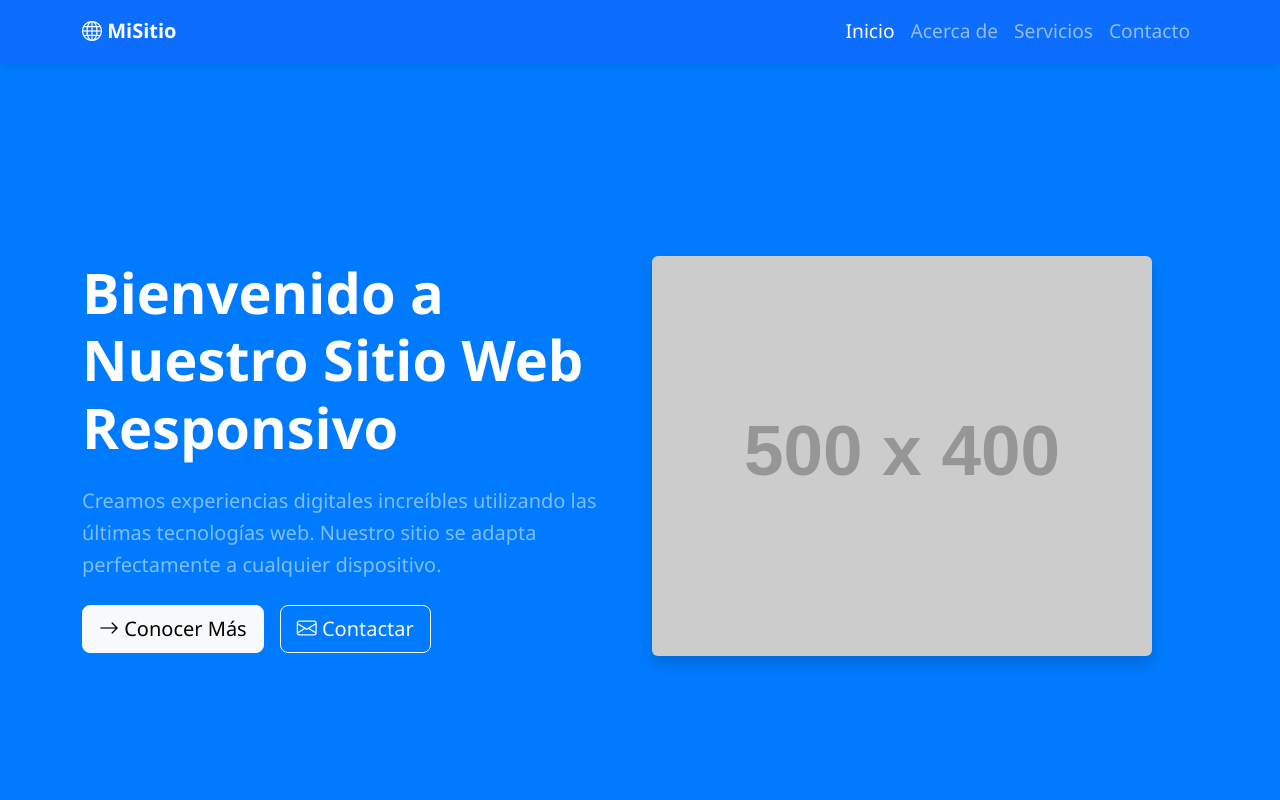
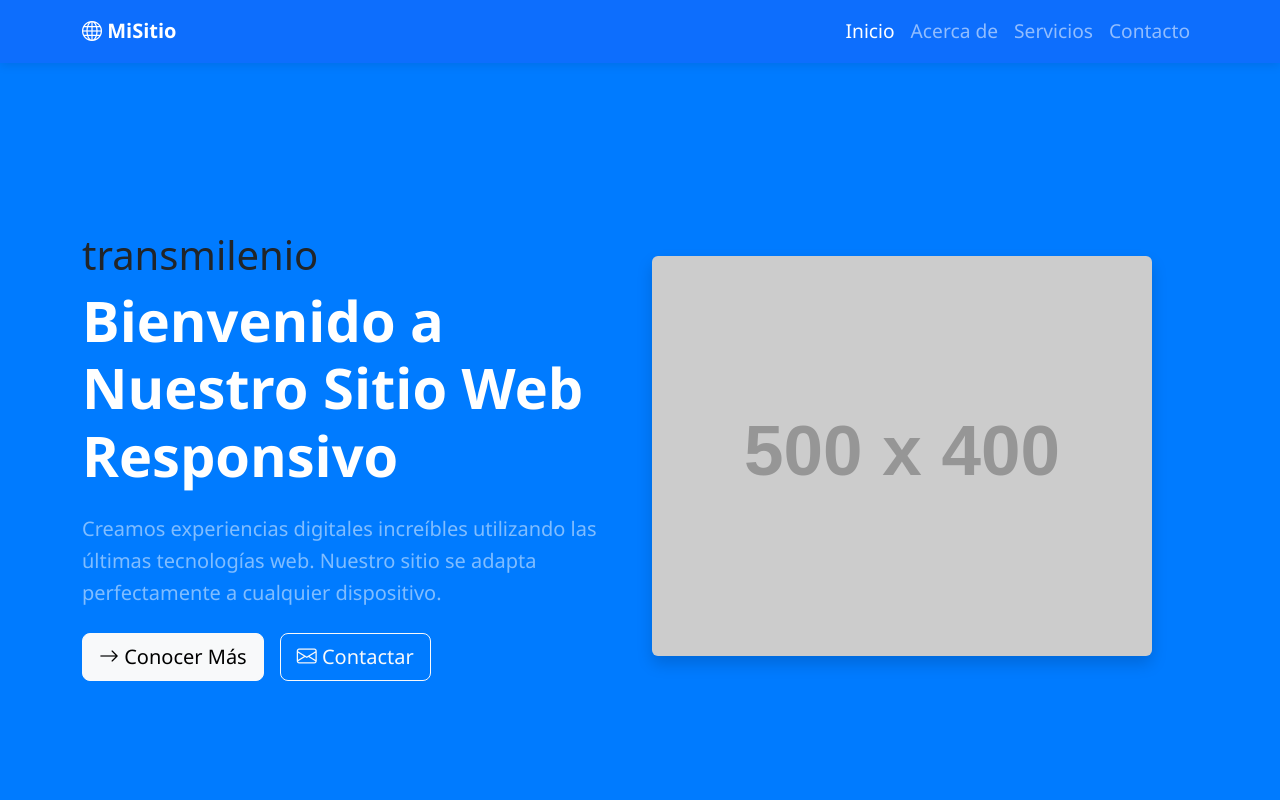
Before and after one commit to Sant-AB/RepGrup1, a website: page public/index.html in a window 1280 px wide. Shown: the top 800 px of the page. Drawn offline with nearby package versions, Linux system fonts and the light colour scheme; placeholder pictures from the web are drawn by us; a web font is replaced by a local one.

Commit message:
añadí la fuente para el banner
ojo que no parece ser una fuente normal. le cree una clase llamada "bannerTransmi" y ya está funcionando, pero puede poner problema.

```diff
--- a/public/css/styles.css
+++ b/public/css/styles.css
@@ -1,4 +1,24 @@
 /* Custom Styles for Bootstrap Responsive Website */
+/* <weight>: Use a value from 100 to 900
+ <uniquifier>: Use a unique and descriptive class name */
+.bannerTransmi {
+  font-family: "Bitcount Single Ink", system-ui;
+  font-optical-sizing: auto;
+  font-weight: <200>;
+  font-style: normal;
+  font-variation-settings:
+    "slnt" 0,
+    "CRSV" 0.5,
+    "ELSH" 0,
+    "ELXP" 0,
+    "SZP1" 0,
+    "SZP2" 0,
+    "XPN1" 0,
+    "XPN2" 0,
+    "YPN1" 0,
+    "YPN2" 0;
+}
+
 
 /* Root Variables */
 :root {
--- a/public/index.html
+++ b/public/index.html
@@ -1,5 +1,6 @@
 <!DOCTYPE html>
 <html lang="es">
+
 <head>
     <meta charset="UTF-8">
     <meta name="viewport" content="width=device-width, initial-scale=1.0">
@@ -13,7 +14,14 @@
 
     <!-- Custom CSS -->
     <link rel="stylesheet" href="css/styles.css">
+
+    <!-- Fuentes -->
+    <link rel="preconnect" href="https://fonts.googleapis.com">
+    <link rel="preconnect" href="https://fonts.gstatic.com" crossorigin>
+    <link href="https://fonts.googleapis.com/css2?family=Bitcount+Single+Ink:wght@100..900&display=swap"
+        rel="stylesheet">
 </head>
+
 <body>
     <!-- Navigation -->
     <nav class="navbar navbar-expand-lg navbar-dark bg-primary fixed-top">
@@ -48,6 +56,9 @@
         <div class="container">
             <div class="row align-items-center min-vh-100">
                 <div class="col-lg-6">
+                    <h1 class="bannerTransmi">
+                        transmilenio
+                    </h1>
                     <h1 class="display-4 fw-bold text-white mb-4">
                         Bienvenido a Nuestro Sitio Web Responsivo
                     </h1>
@@ -67,7 +78,7 @@
                 <div class="col-lg-6">
                     <div class="hero-image">
                         <img src="https://via.placeholder.com/500x400/007bff/ffffff?text=Responsive+Design"
-                             alt="Responsive Design" class="img-fluid rounded shadow">
+                            alt="Responsive Design" class="img-fluid rounded shadow">
                     </div>
                 </div>
             </div>
@@ -266,4 +277,5 @@
     <!-- Custom JS -->
     <script src="js/main.js"></script>
 </body>
+
 </html>
```
